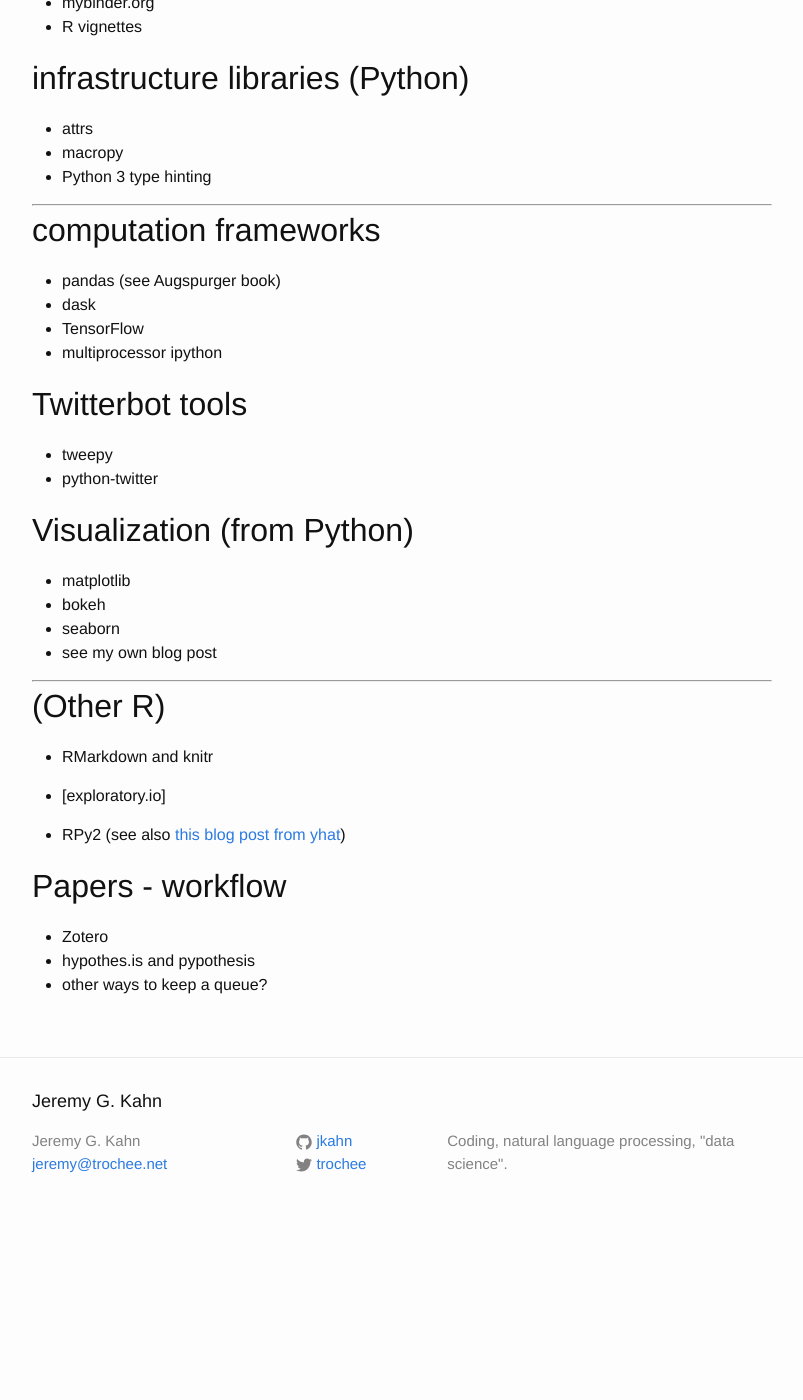
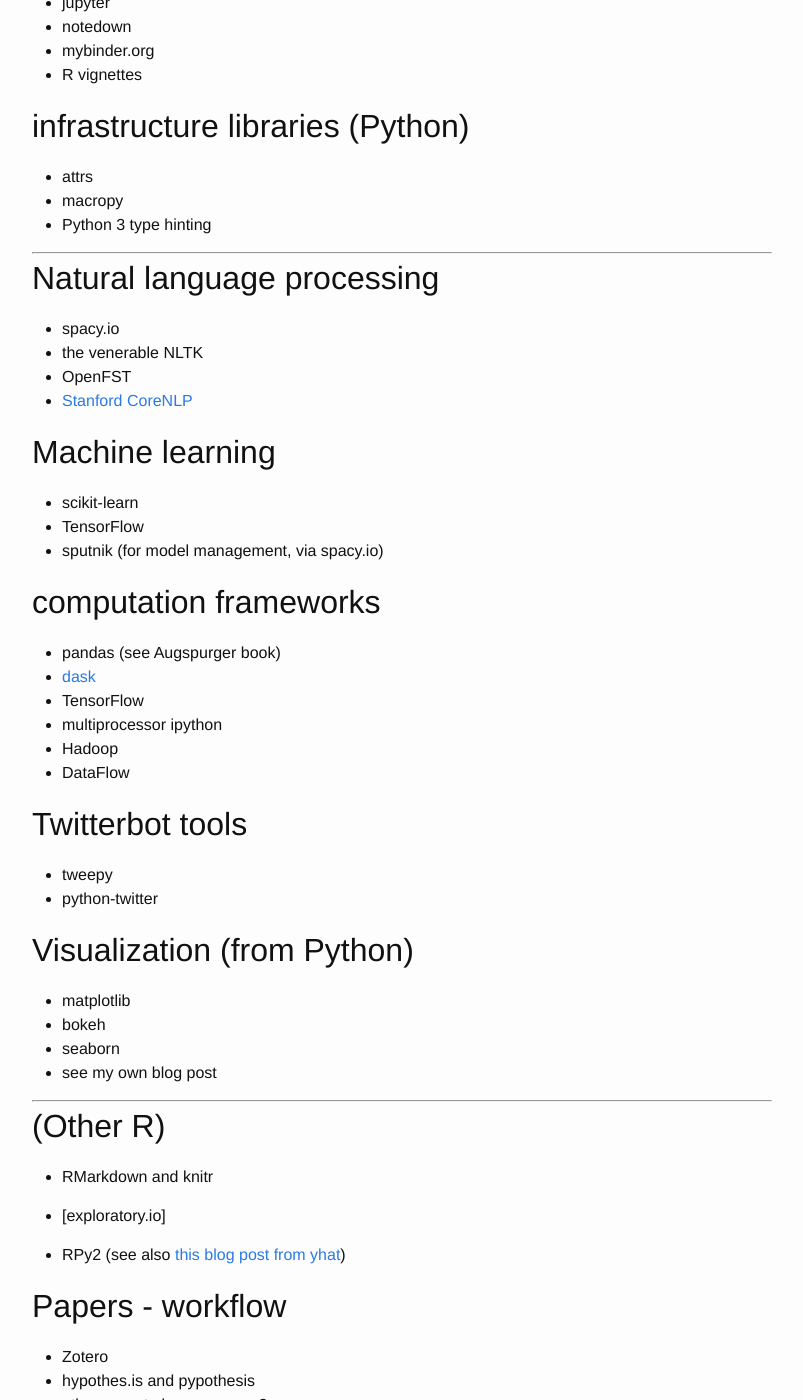
Before and after one commit to jkahn/jkahn.github.io, a Jekyll site: the page built from links.md, in a window 1280 px wide and 1400 px high, scrolled down 1570 px. Shown: the whole window, without its empty margins (238-1041 px from the left). Built offline with Jekyll 4.4.1, drawn with Linux system fonts in a browser that asks for light colours; before the commit the page ends 2805 px from its top, so only the background shows below that; some of the changed text lies outside the part shown.

Commit message:
added more to links docs.

```diff
--- a/links.md
+++ b/links.md
@@ -65,12 +65,27 @@ infrastructure libraries (Python)
 
 ----
 
+Natural language processing
+---------------------------
+- spacy.io
+- the venerable NLTK
+- OpenFST
+- [Stanford CoreNLP](http://stanfordnlp.github.io/CoreNLP/)
+
+Machine learning
+----------------
+- scikit-learn
+- TensorFlow
+- sputnik (for model management, via spacy.io)
+
 computation frameworks
 ----------------------
 - pandas  (see Augspurger book)
-- dask
+- [dask](dask.pydata.org)
 - TensorFlow
 - multiprocessor ipython
+- Hadoop
+- DataFlow
 
 Twitterbot tools
 ----------------
@@ -102,3 +117,10 @@ Papers - workflow
 - Zotero
 - hypothes.is and pypothesis
 - other ways to keep a queue?
+
+----
+
+To-do:
+
+- consider breaking these into page subfolders or putting them
+  into posts and updating the permalink structure.
```
